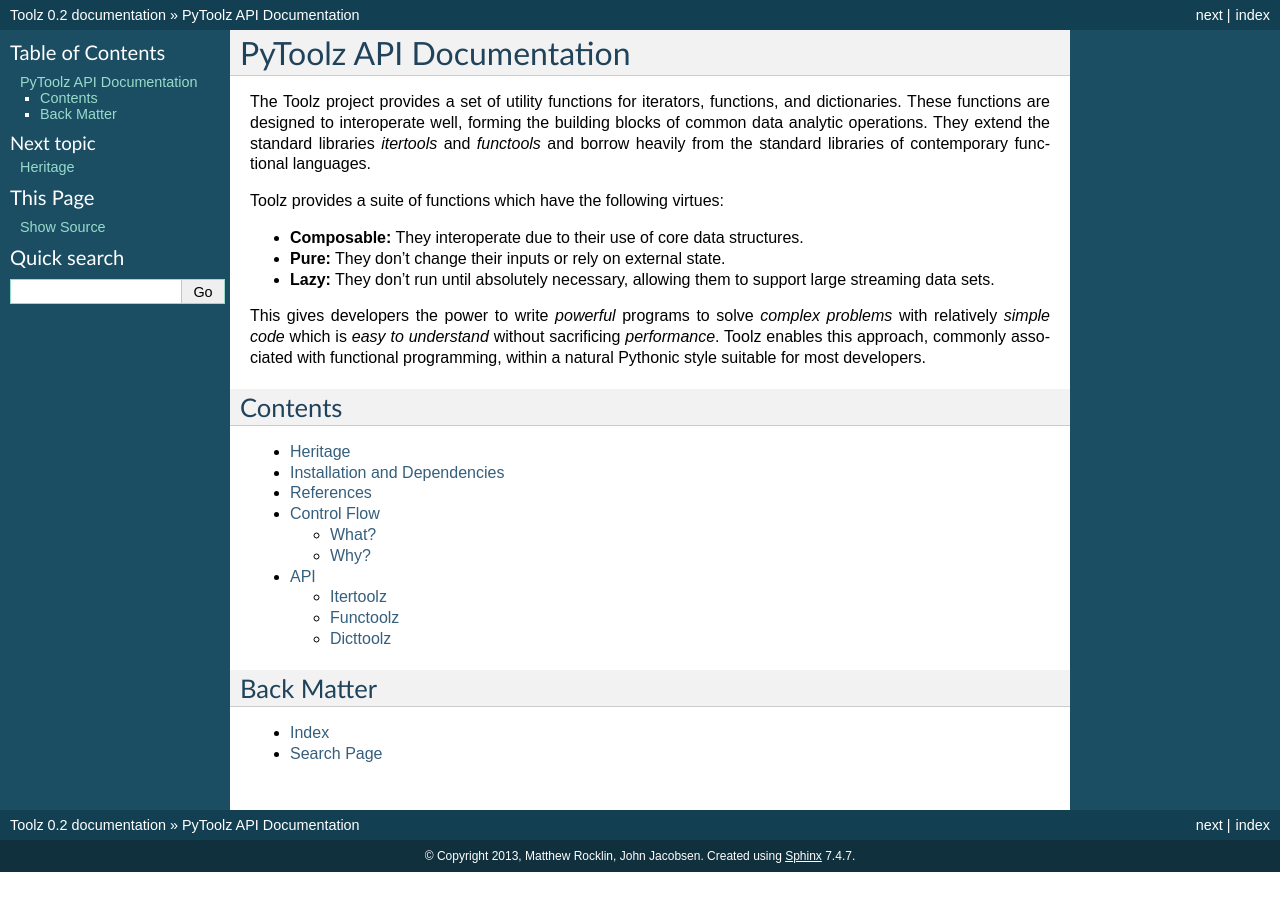
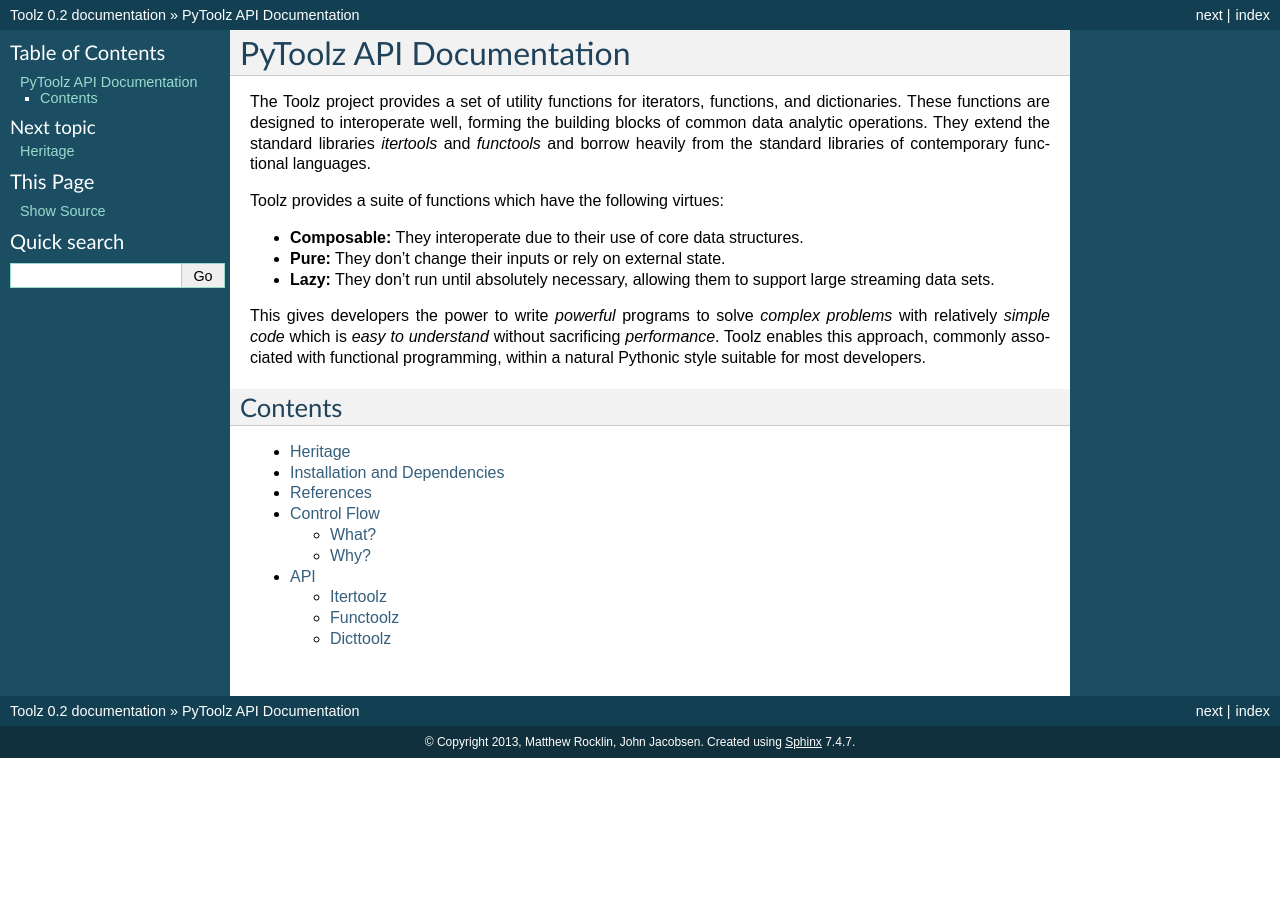
Before and after one commit to pytoolz/toolz, a Sphinx documentation site: the page built from doc/source/index.rst, in a window 1280 px wide. Built offline with Sphinx 7.4.7, drawn with Linux system fonts in a browser that asks for light colours.

Commit message:
remove backmatter

```diff
--- a/doc/source/index.rst
+++ b/doc/source/index.rst
@@ -30,9 +30,3 @@ Contents
    references.rst
    control.rst
    api.rst
-
-Back Matter
-^^^^^^^^^^^
-
-* :ref:`genindex`
-* :ref:`search`
```
